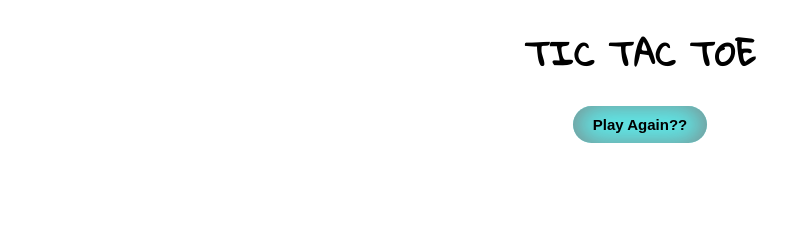
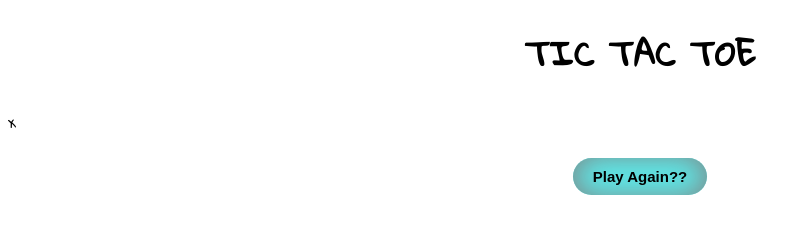
Before and after one commit to nikitapatil311/Symbol-grid-puzzle, a website with bundled scripts: page index.html in a window 1280 px wide. Shown: the whole page, without its empty margins (0-811 px from the left). Built offline with nearby package versions, Linux system fonts and the light colour scheme.

Commit message:
add style

```diff
--- a/index.html
+++ b/index.html
@@ -20,6 +20,7 @@
     <div class="button-container">
         <button class="button input round roundA">Play Again??</button>
     </div>
+    <script src="index.ts"></script>
 </body>
 
 </html>
--- a/index.ts
+++ b/index.ts
@@ -0,0 +1,14 @@
+console.log("I am Here");
+const board = document.querySelector(".game-container") as HTMLElement;
+function main(): void {
+  makeBox();
+}
+
+function makeBox(): void {
+  const box: HTMLDivElement = document.createElement("div");
+  box.className = "box";
+  box.textContent = "x";
+  board.append(box);
+}
+
+main();
```
Also changed, not shown: dist/index.html, 2 other files.
